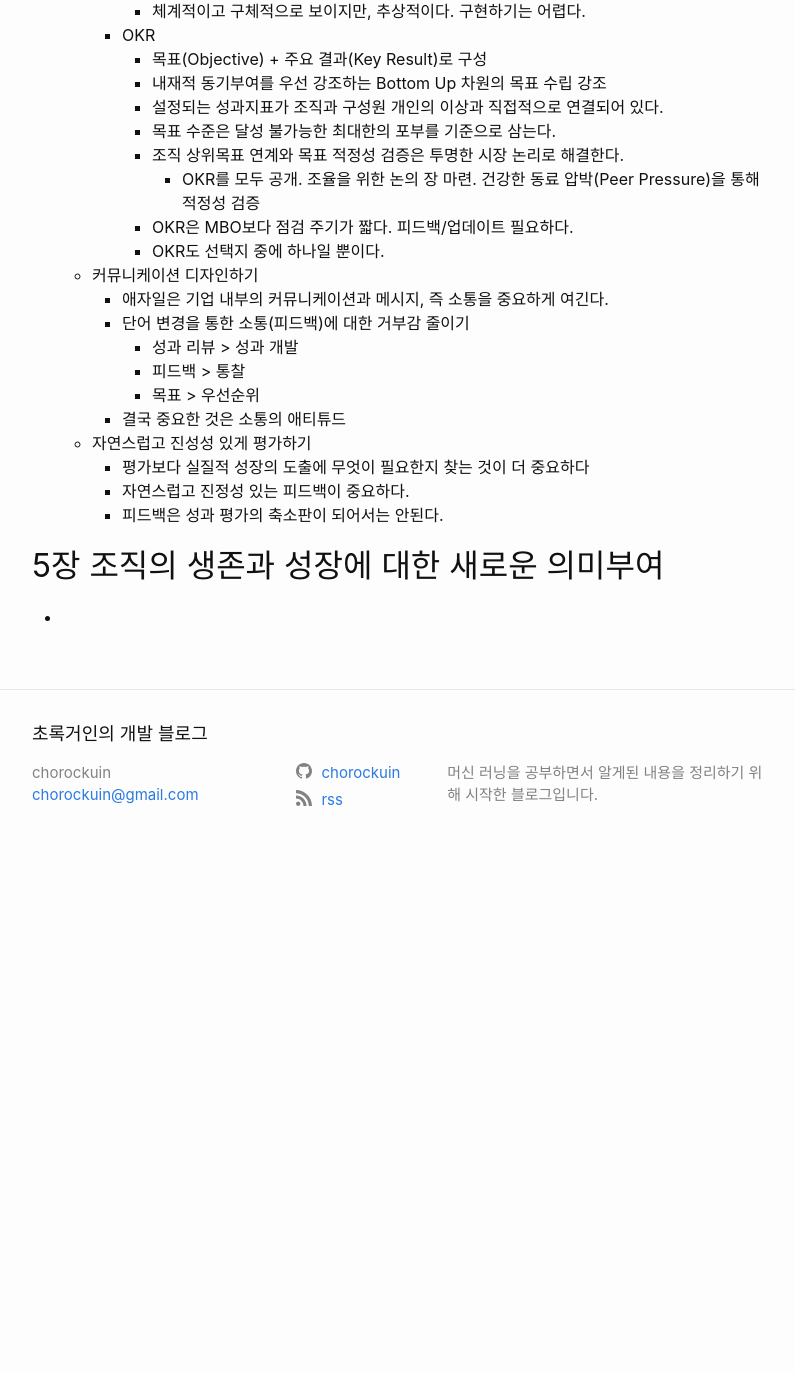
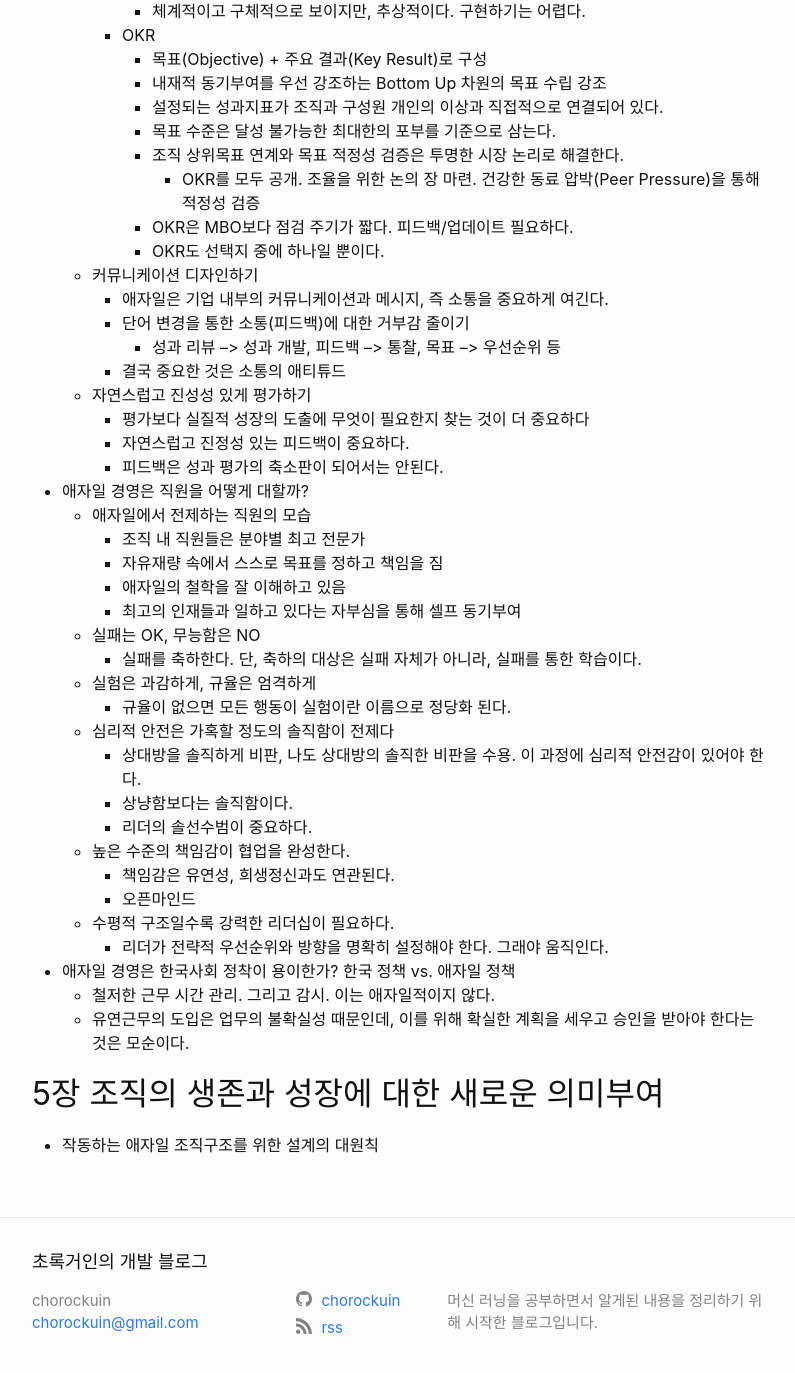
Before and after one commit to chorockuin/chorockuin.github.io, a Jekyll site: the page built from _posts/2020-10-11-naked_agile.md, in a window 1280 px wide and 1400 px high, scrolled down 3873 px. Shown: the top 1373 px of the window, without its empty margins (238-1033 px from the left). Built offline with Jekyll 4.4.1, drawn with Linux system fonts in a browser that asks for light colours; before the commit the page ends 4745 px from its top, so only the background shows below that.

Commit message:
Update 2020-10-11-naked_agile.md

```diff
--- a/_posts/2020-10-11-naked_agile.md
+++ b/_posts/2020-10-11-naked_agile.md
@@ -174,15 +174,35 @@ Dave Thomas
   - 커뮤니케이션 디자인하기
     - 애자일은 기업 내부의 커뮤니케이션과 메시지, 즉 소통을 중요하게 여긴다.
     - 단어 변경을 통한 소통(피드백)에 대한 거부감 줄이기
-      - 성과 리뷰 > 성과 개발
-      - 피드백 > 통찰
-      - 목표 > 우선순위
+      - 성과 리뷰 --> 성과 개발, 피드백 --> 통찰, 목표 --> 우선순위 등
     - 결국 중요한 것은 소통의 애티튜드
   - 자연스럽고 진성성 있게 평가하기
     - 평가보다 실질적 성장의 도출에 무엇이 필요한지 찾는 것이 더 중요하다
     - 자연스럽고 진정성 있는 피드백이 중요하다.
     - 피드백은 성과 평가의 축소판이 되어서는 안된다.
+- 애자일 경영은 직원을 어떻게 대할까?
+  - 애자일에서 전제하는 직원의 모습
+    - 조직 내 직원들은 분야별 최고 전문가
+    - 자유재량 속에서 스스로 목표를 정하고 책임을 짐
+    - 애자일의 철학을 잘 이해하고 있음
+    - 최고의 인재들과 일하고 있다는 자부심을 통해 셀프 동기부여
+  - 실패는 OK, 무능함은 NO
+    - 실패를 축하한다. 단, 축하의 대상은 실패 자체가 아니라, 실패를 통한 학습이다.
+  - 실험은 과감하게, 규율은 엄격하게
+    - 규율이 없으면 모든 행동이 실험이란 이름으로 정당화 된다.
+  - 심리적 안전은 가혹할 정도의 솔직함이 전제다
+    - 상대방을 솔직하게 비판, 나도 상대방의 솔직한 비판을 수용. 이 과정에 심리적 안전감이 있어야 한다.
+    - 상냥함보다는 솔직함이다.
+    - 리더의 솔선수범이 중요하다.
+  - 높은 수준의 책임감이 협업을 완성한다.
+    - 책임감은 유연성, 희생정신과도 연관된다.
+    - 오픈마인드
+  - 수평적 구조일수록 강력한 리더십이 필요하다.
+    - 리더가 전략적 우선순위와 방향을 명확히 설정해야 한다. 그래야 움직인다.
+- 애자일 경영은 한국사회 정착이 용이한가? 한국 정책 vs. 애자일 정책
+  - 철저한 근무 시간 관리. 그리고 감시. 이는 애자일적이지 않다.
+  - 유연근무의 도입은 업무의 불확실성 때문인데, 이를 위해 확실한 계획을 세우고 승인을 받아야 한다는 것은 모순이다.
 
 ## 5장 조직의 생존과 성장에 대한 새로운 의미부여
 
--
+- 작동하는 애자일 조직구조를 위한 설계의 대원칙
```
